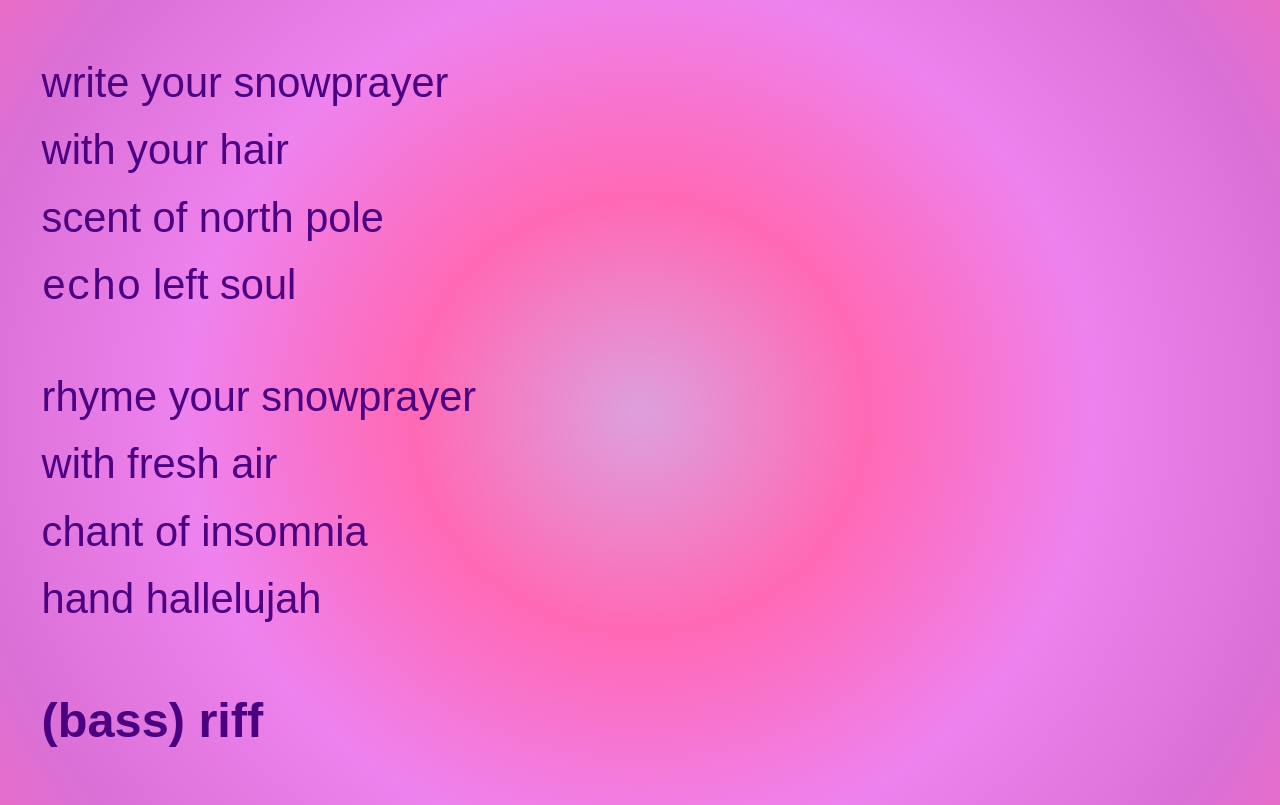
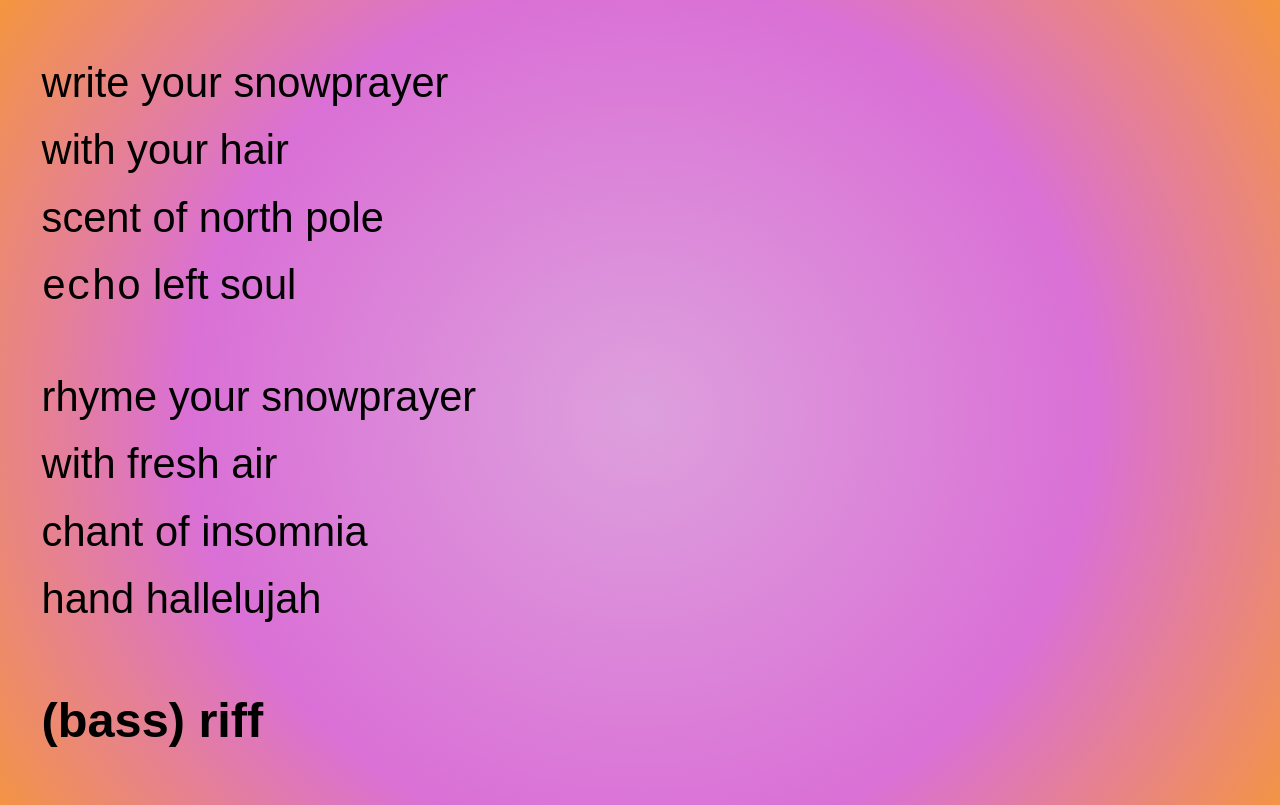
Before and after one commit to vocals/snowprayer, a website: page index.html in a window 1280 px wide. Shown: the part 197-1002 px from the top of the page. Drawn offline with Linux system fonts and the light colour scheme.

Commit message:
luckinnahope

```diff
--- a/hue.css
+++ b/hue.css
@@ -1,22 +1,17 @@
 ::selection {
-  background: #ee1;
-  color: darkviolet;
+  background: yellow;
+  color: purple;
 }
 
 :root {
-  background-color: coral;
-  background-image: radial-gradient(plum, hotpink, violet, orchid, hotpink);
-  color: indigo;
+  background-color: mediumorchid;
+  background-image: radial-gradient(plum, orchid, orange);
+  color: black;
 }
 
 :any-link {
   color: indigo;
   background-color: transparent;
-  text-shadow:
-    2vw -3vh 1pc,
-    3vw 3vh 1pc,
-    5vw -3vh 1pc,
-    -2vw 3vh 3pc;
 }
 
 :focus {
```
